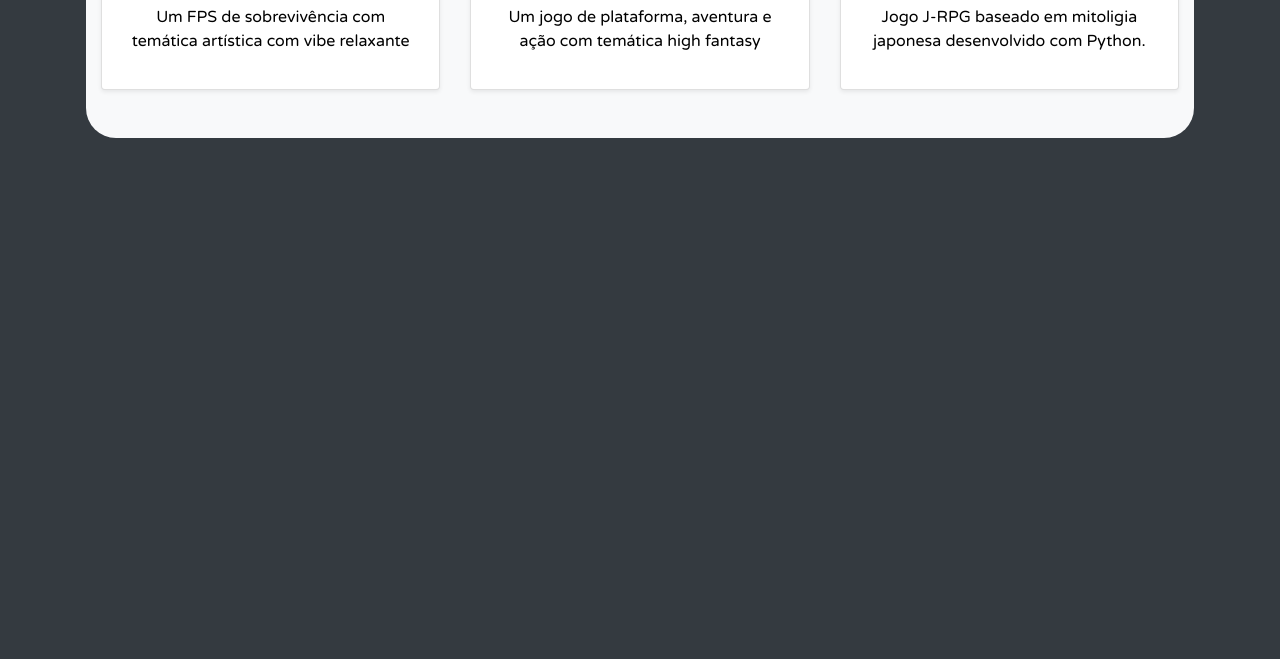
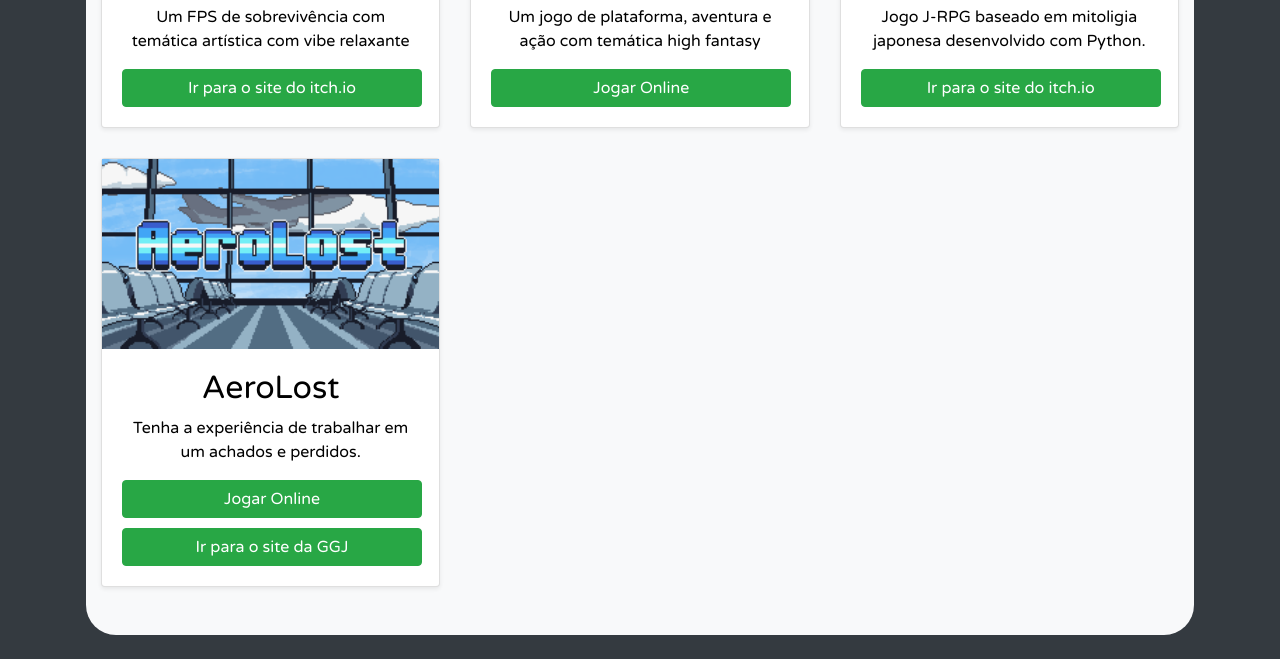
Before and after one commit to D4rkFaiL/D4rkFaiL.github.io, a plain HTML site: page Jogos.html in a window 1280 px wide. Shown: the part 476-1135 px from the top of the page. Before the commit the page ends 800 px from the top, so only its background shows below. Drawn offline with Linux system fonts and the light colour scheme.

Commit message:
Aerolost added, Button to play online or check main page.

```diff
--- a/Jogos.html
+++ b/Jogos.html
@@ -85,7 +85,9 @@
                             <div class="card-body">
                                 <h2>Brush'em All</h2>
                                 <p class="card-text">Um FPS de sobrevivência com temática artística com vibe relaxante</p>
-                                <div class="d-flex justify-content-between align-items-center"></div>
+                                <div class="d-flex justify-content-between align-items-center">
+                                    <a href="https://redscale.itch.io/brush-em-all"><button type="button" class="btn btn-success" style="width: 300px;" >Ir para o site do itch.io</button></a>
+                                </div>
                             </div>
                         </div>
                     </div>
@@ -97,7 +99,9 @@
                             <div class="card-body">
                                 <h2>Element Dance</h2>
                                 <p class="card-text">Um jogo de plataforma, aventura e ação com temática high fantasy</p>
-                                <div class="d-flex justify-content-between align-items-center"></div>
+                                <div class="d-flex justify-content-between align-items-center">
+                                    <a href="games/elementdance/index.html"><button type="button" class="btn btn-success" style="width: 300px;" >Jogar Online</button></a>
+                                </div>
                             </div>
                         </div>
                     </div>
@@ -105,14 +109,35 @@
                     <div class="col">
                         <div class="card shadow-sm" >
                             <a href= "https://fiveyoukais.itch.io/samurai-hachi"><img src="img\samuraihachi.png" style="width: 337px;height: 190px;"></a>
-
                             <div class="card-body">
                                 <h2>Samurai Hachi</h2>
                                 <p class="card-text">Jogo J-RPG baseado em mitoligia japonesa desenvolvido com Python.</p>
-                                <div class="d-flex justify-content-between align-items-center"></div>
+                                <div class="d-flex justify-content-between align-items-center">
+                                    <a href="https://fiveyoukais.itch.io/samurai-hachi"><button type="button" class="btn btn-success" style="width: 300px;" >Ir para o site do itch.io</button></a>
+                                </div>
                             </div>
                         </div>
                     </div>
+
+                    <div class="col" style="margin-top: 30px;">
+                        <div class="card shadow-sm" >
+                            <a href= "https://globalgamejam.org/2021/games/aerolost-9"><img src="img\AeroBG.png" style="width: 337px;height: 190px;"></a>
+                            <div class="card-body">
+                                <h2>AeroLost</h2>
+                                <p class="card-text">Tenha a experiência de trabalhar em um achados e perdidos.</p>
+
+                                <div class="d-flex justify-content-between align-items-center">
+                                    <a href="games/aerolost/index.html"><button type="button" class="btn btn-success" style="width: 300px;" >Jogar Online</button></a>
+                                </div>
+
+                                <div class="d-flex justify-content-between align-items-center" style="margin-top: 10px;">
+                                    <a href="https://globalgamejam.org/2021/games/aerolost-9"><button type="button" class="btn btn-success" style="width: 300px;" >Ir para o site da GGJ</button></a>
+                                </div>
+
+                            </div>
+                        </div>
+                    </div>
+
                 </div>
             </div>
         </div>
```
Also changed, not shown: img/AeroBG.png (added).
